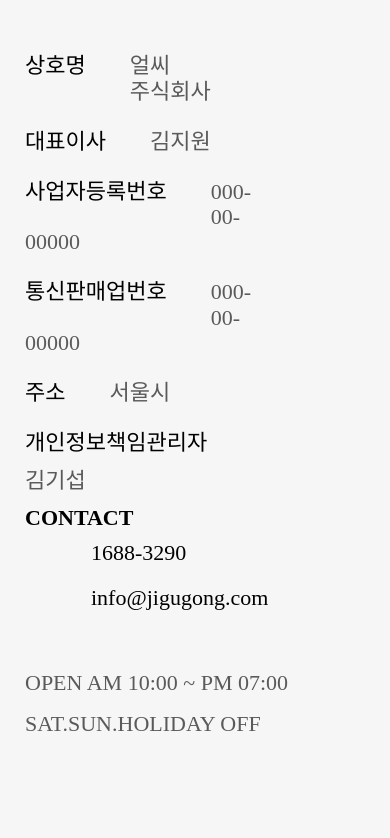
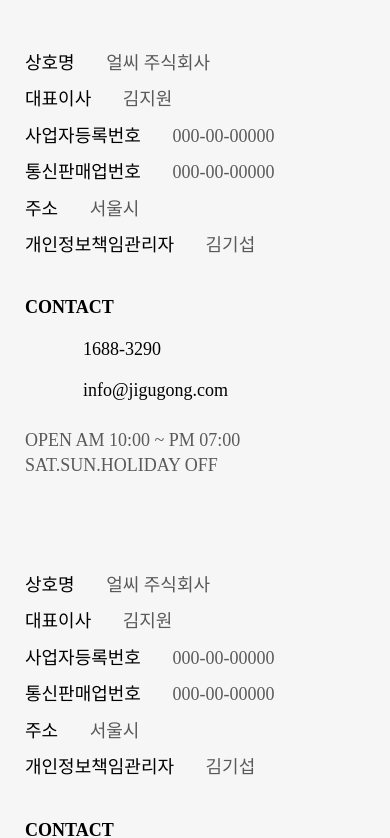
Before and after one commit to naninyang/jigugong-web, a Next.js app: page /components/Footer in a window 390 px wide. Shown: the top 838 px of the page. Built offline with nearby package versions, Linux system fonts and the light colour scheme.

Commit message:
Responsive support in the `Footer` area
- 푸터 반응형 리팩토링

```diff
--- a/pages/components/Footer.jsx
+++ b/pages/components/Footer.jsx
@@ -10,8 +10,8 @@
 const Wrapper = styled.div({
   ...styles.widthSettings,
   margin: '0 auto',
-  paddingTop: '41px',
-  paddingBottom: '41px',
+  paddingTop: Em(45),
+  paddingBottom: Em(45),
   display: 'flex',
   alignItems: 'flex-start',
   [mq.maxXsmall]: {
@@ -25,8 +25,8 @@
 });
 
 const LawInfo = styled.div({
-  flex: 1,
-  [mq.minXsmall]: {
+  width: '100%',
+  [mq.minSmall]: {
     flex: 2,
   },
 });
@@ -40,33 +40,46 @@
 });
 
 const LawInfoTerm = styled.dt({
-  padding: `${Em(9)} ${Em(32)} ${Em(9)} 0`,
+  padding: `${Em(7)} ${Em(28)} ${Em(7)} 0`,
   float: 'left',
   fontWeight: fontWeights.Medium,
-  fontSize: `${Rem(22)}`,
+  fontSize: Rem(18),
+  [mq.minXsmall]: {
+    padding: `${Em(7)} ${Em(32)} ${Em(7)} 0`,
+    fontSize: Rem(22),
+  },
 });
 
 const LawInfoDescription = styled.dd({
-  padding: `${Em(9)} 0`,
+  padding: `${Em(7)} 0`,
   fontWeight: fontWeights.Regular,
-  fontSize: `${Rem(22)}`,
+  fontSize: Rem(18),
   color: '#5a5a5a',
+  [mq.minXsmall]: {
+    padding: `${Em(7)} 0`,
+    fontSize: Rem(22),
+  },
   '& address': {
     fontStyle: 'normal',
   },
 });
 
 const ContactInfo = styled.div({
-  flex: 1,
+  width: '100%',
   [mq.minXsmall]: {
     flex: 2,
   },
 });
 
 const ContactInfoHeading = styled.h2({
+  margin: `${Em(30)} 0 ${Em(10)}`,
   fontWeight: fontWeights.SemiBold,
-  fontSize: `${Rem(22)}`,
+  fontSize: Rem(18),
   textTransform: 'uppercase',
+  [mq.minXsmall]: {
+    margin: `${Em(7)} 0 ${Em(10)}`,
+    fontSize: Rem(22),
+  },
 });
 
 const ContactInfoList = styled.dl({
@@ -76,8 +89,11 @@
 
 const ContactInfoTerm = styled.dt({
   margin: `${Rem(9)} 0`,
-  height: `${Rem(27)}`,
-  flexBasis: `${Rem(33)}`,
+  height: Rem(23),
+  flexBasis: Rem(33),
+  [mq.minXsmall]: {
+    height: Rem(27),
+  },
   '& span': {
     ...styles.screenReaderOnly,
   },
@@ -90,22 +106,33 @@
 });
 
 const ContactInfoDescription = styled.dd({
+  display: 'flex',
+  alignItems: 'center',
   margin: `${Rem(9)} 0`,
-  paddingLeft: `${Em(33)}`,
+  paddingLeft: Em(25),
   width: `calc(100% - ${Rem(49)})`,
+  [mq.minXsmall]: {
+    paddingLeft: Em(33),
+  },
   '& a': {
     fontWeight: fontWeights.Regular,
-    fontSize: `${Rem(22)}`,
+    fontSize: Rem(18),
     color: '#000000',
+    [mq.minXsmall]: {
+      fontSize: Rem(22),
+    },
   },
 });
 
 const Notice = styled.div({
-  marginTop: `${Em(30)}`,
-  lineHeight: `${Em(30)}`,
-  fontSize: `${Rem(22)}`,
+  marginTop: Em(15),
+  lineHeight: 1.36,
+  fontSize: Rem(18),
   fontWeight: fontWeights.Regular,
   color: '#5A5A5A',
+  [mq.minXsmall]: {
+    fontSize: Rem(22),
+  },
 });
 
 function Footer() {
--- a/pages/sections/landing/Main.jsx
+++ b/pages/sections/landing/Main.jsx
@@ -272,7 +272,7 @@
               )
             }
           </LinkItem>
-          <LinkItem><ButtonGreen href="https://naver.com/">회사소개서 다운로드</ButtonGreen></LinkItem>
+          <LinkItem><ButtonGreen href="/">회사소개서 다운로드</ButtonGreen></LinkItem>
         </LinkGroup>
         <MockupImageModule>
           <MockupImages>
--- a/pages/sections/landing/Proposal.jsx
+++ b/pages/sections/landing/Proposal.jsx
@@ -50,6 +50,7 @@
   height: Rem(50),
   padding: `${Em(1)} ${Em(12)}`,
   border: 0,
+  borderRadius: Em(5),
   backgroundColor: '#f6f6f6',
   appearance: 'none',
   fontSize: Rem(14),
```
Also changed, not shown: pages/sections/landing/Features.jsx (+40 -6 lines), pages/sections/landing/Mission.jsx (+40 -6 lines).
